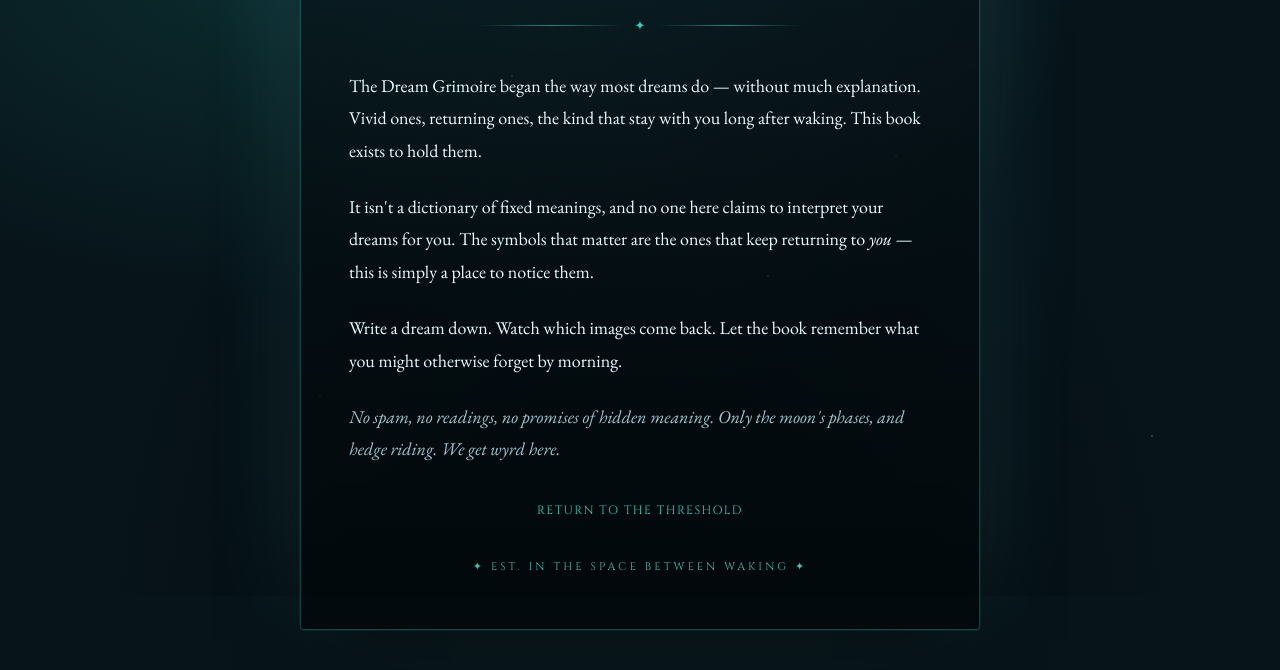
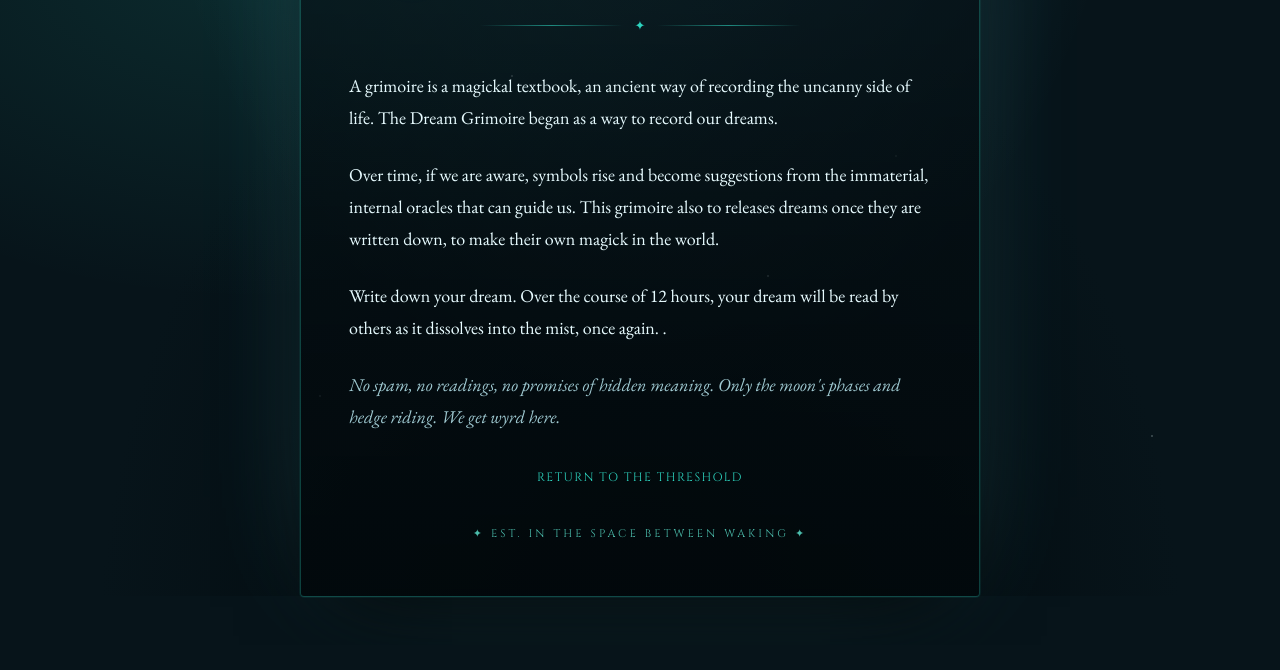
Before and after one commit to wyrddistrodoor/thedreamgrimoire, a plain HTML site: page about.html in a window 1280 px wide. Shown: the part 204-874 px from the top of the page. After the commit the page ends 849 px from the top, so only its background shows below. Drawn offline with nearby package versions, Linux system fonts and the light colour scheme.

Commit message:
Update text content in about.html

```diff
--- a/about.html
+++ b/about.html
@@ -114,13 +114,13 @@ p.body-text.dim{ color: var(--parchment-dim); font-style: italic; }
   <h1>About the grimoire</h1>
   <div class="divider" aria-hidden="true"><span class="line"></span><span class="mark">✦</span><span class="line"></span></div>
 
-  <p class="body-text">The Dream Grimoire began the way most dreams do — without much explanation. Vivid ones, returning ones, the kind that stay with you long after waking. This book exists to hold them.</p>
+  <p class="body-text">A grimoire is a magickal textbook, an ancient way of recording the uncanny side of life. The Dream Grimoire began as a way to record our dreams.</p>
 
-  <p class="body-text">It isn't a dictionary of fixed meanings, and no one here claims to interpret your dreams for you. The symbols that matter are the ones that keep returning to <em>you</em> — this is simply a place to notice them.</p>
+  <p class="body-text"> Over time, if we are aware, symbols rise and become suggestions from the immaterial, internal oracles that can guide us. This grimoire  also to releases dreams once they are written down, to make their own magick in the world. </p>
 
-  <p class="body-text">Write a dream down. Watch which images come back. Let the book remember what you might otherwise forget by morning.</p>
+  <p class="body-text">Write down your dream. Over the course of 12 hours, your dream will be read by others as it dissolves into the mist, once again. .</p>
 
-  <p class="body-text dim">No spam, no readings, no promises of hidden meaning. Only the moon's phases, and hedge riding. We get wyrd here.</p>
+  <p class="body-text dim">No spam, no readings, no promises of hidden meaning. Only the moon's phases and hedge riding. We get wyrd here.</p>
 
   <div class="back-link"><a href="index.html">Return to the threshold</a></div>
   <p class="seal">✦ Est. in the space between waking ✦</p>
```
